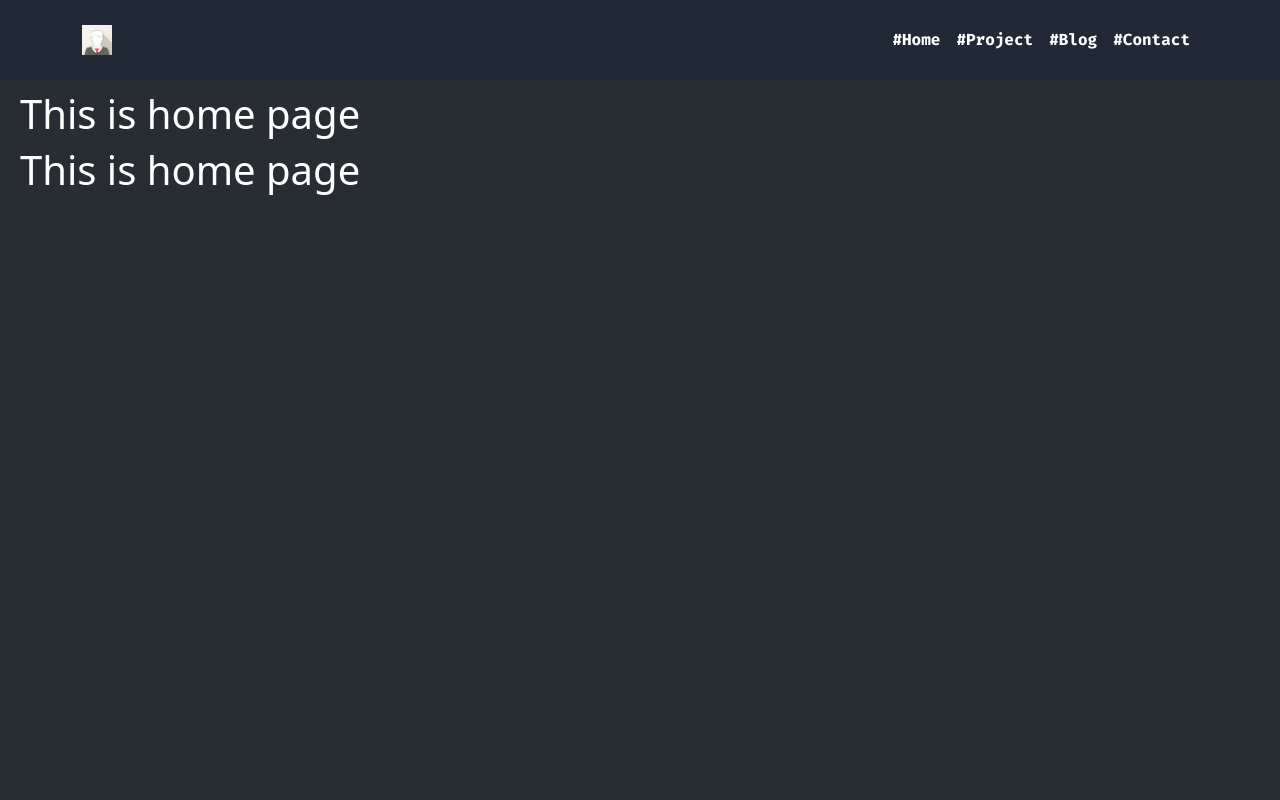
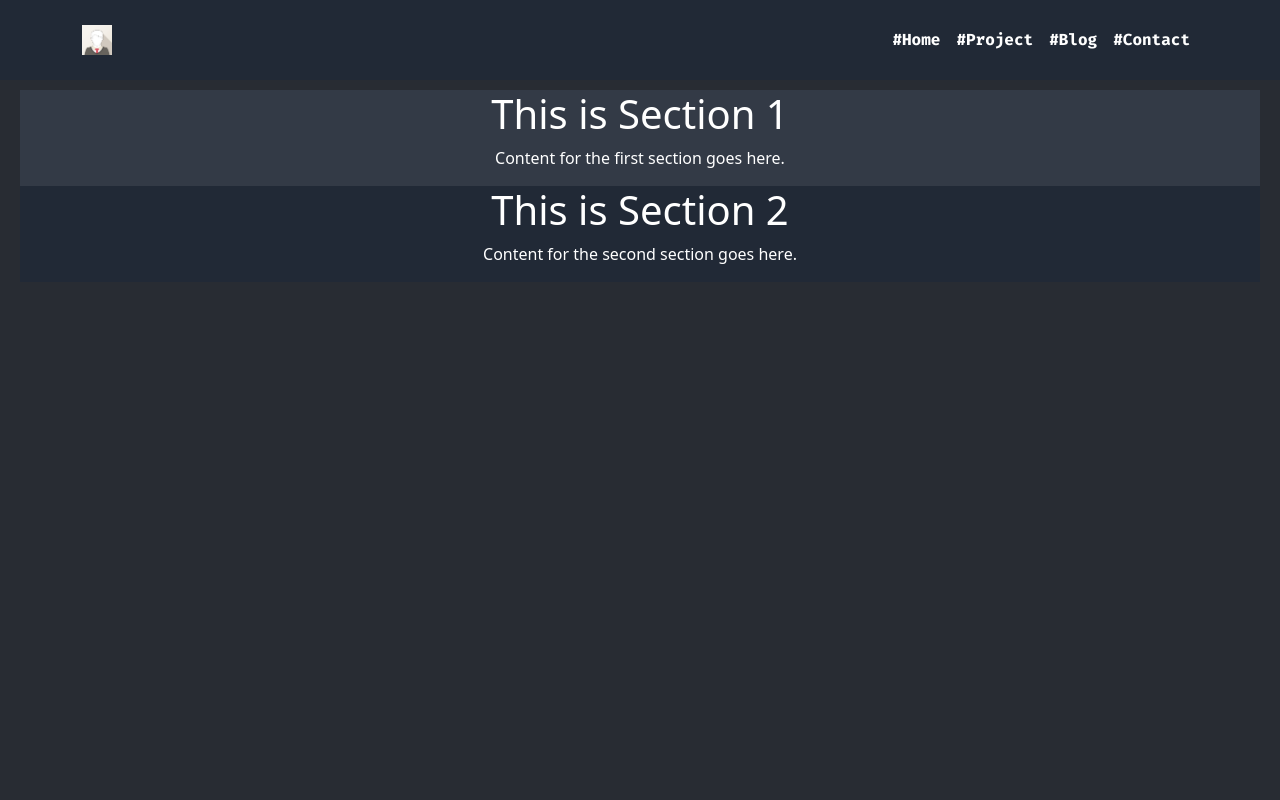
Before and after one commit to JLakmal/LakmalCV, a React (Create React App) app: page / in a window 1280 px wide. Shown: the top 800 px of the page. Built offline with nearby package versions, Linux system fonts and the light colour scheme.

Commit message:
- Applied background color to the home page sections. - Divided the home page into two horizontal sections.

```diff
--- a/src/Css/home Page.css
+++ b/src/Css/home Page.css
@@ -16,3 +16,17 @@
 .aboMe {
   margin-top: 20px;
 }
+.section {
+  display: flex;
+  justify-content: center;
+  align-items: center;
+}
+.section:nth-child(odd) {
+  background-color: #333a46;
+}
+.section:nth-child(even) {
+  background-color: #212936;
+}
+.section-content {
+  text-align: center;
+}
--- a/src/Pages/Home/Home.js
+++ b/src/Pages/Home/Home.js
@@ -4,8 +4,18 @@ import "../../Css/bgdark.css";
 export const Home = () => {
   return (
     <div className="home page-background">
-      <h1>This is home page</h1>
-      <h1>This is home page</h1>
+      <div className="section">
+        <div className="section-content">
+          <h1>This is Section 1</h1>
+          <p>Content for the first section goes here.</p>
+        </div>
+      </div>
+      <div className="section">
+        <div className="section-content">
+          <h1>This is Section 2</h1>
+          <p>Content for the second section goes here.</p>
+        </div>
+      </div>
     </div>
   );
 };
```
